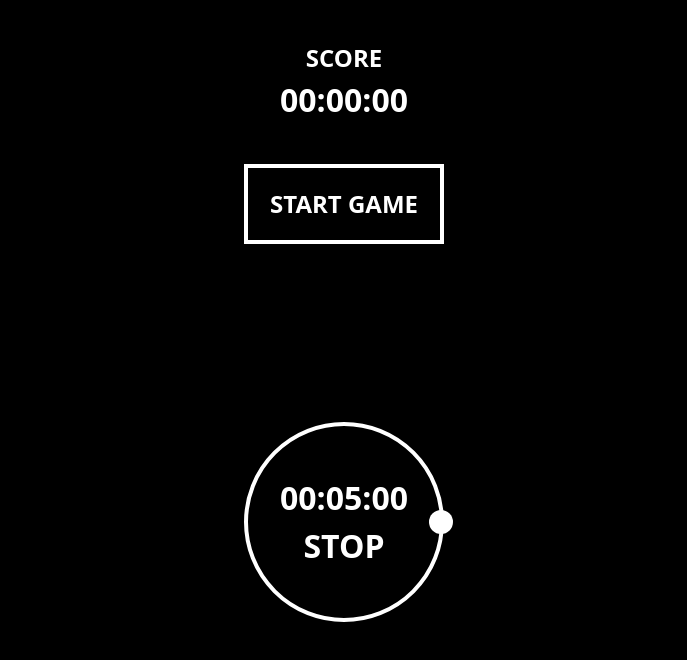
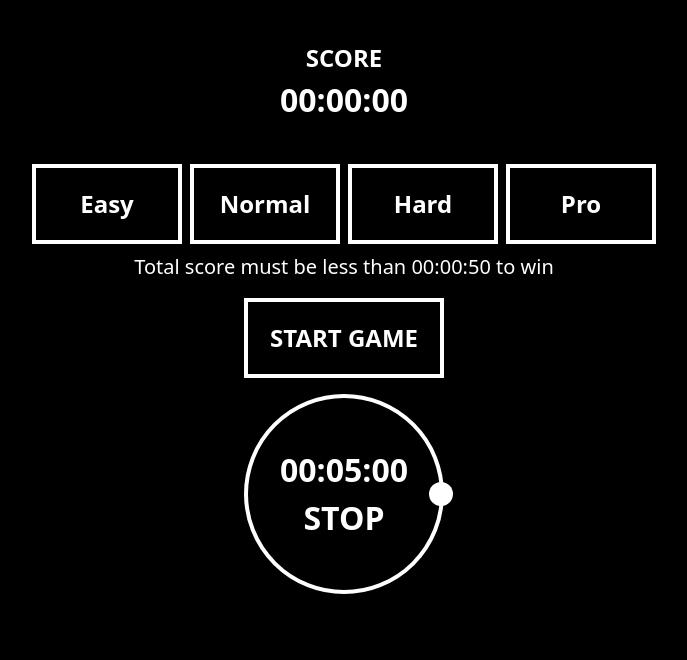
Before and after one commit to Fede2797/timers-game, a React (Vite) app: page / in a window 1280 px wide. Shown: the top 660 px of the page, without its empty margins (296-983 px from the left). Built offline with nearby package versions, Linux system fonts and the light colour scheme.

Commit message:
Fixed some bugs. Almost everything functional, missing winning and losing sign

```diff
--- a/src/App.tsx
+++ b/src/App.tsx
@@ -1,6 +1,6 @@
 import { Stopwatch } from "./Stopwatch"
-import { useState, useEffect } from 'react';
-import { GameState, WinCondition, Difficulty } from "./types";
+import { useState, useEffect, useRef } from 'react';
+import { GameState, WinCondition, Difficulty, ClocksTimers } from './types';
 
 
 function App() {
@@ -9,8 +9,12 @@ function App() {
   const [residualTime, setResidualTime] = useState(0);
   const [difficulty, setDifficulty] = useState(Difficulty.Easy);
   const [timersRunning, setTimersRunning] = useState(1);
+  const [clocksTimers, setClocksTimers] = useState(ClocksTimers.Easy);
+
+  const winCondition = useRef(WinCondition.Easy);
 
   const startGame = () => {
+    setResidualTime(0)
 
     switch (difficulty) {
       case Difficulty.Easy:
@@ -29,36 +33,50 @@ function App() {
         break;
     }
 
-    setResidualTime(0)
     setGameState(GameState.Running)
   }
 
   const defineWinner = () => {
-    (residualTime <= WinCondition.Easy)
+    (residualTime <= winCondition.current)
       ? setGameState(GameState.Win)
       : setGameState(GameState.Lose)
   }
 
   useEffect(() => {
-    if (timersRunning !== 0) return;
+    if (timersRunning === 0) defineWinner();
+  }, [timersRunning])
+
+
+  // TODO: Cuando programe los botones para cambiar la dificultad, deshabilitarlos si gameState === GameState.Running
+  useEffect(() => {
 
     switch (difficulty) {
       case Difficulty.Easy:
-        defineWinner();
+        setTimersRunning(1);
+        winCondition.current = WinCondition.Easy;
+        setClocksTimers(ClocksTimers.Easy)
         break;
       case Difficulty.Normal:
-        defineWinner();
+        setTimersRunning(2);
+        winCondition.current = WinCondition.Normal;
+        setClocksTimers(ClocksTimers.Normal)
         break;
       case Difficulty.Hard:
-        defineWinner();
+        setTimersRunning(3);
+        winCondition.current = WinCondition.Hard;
+        setClocksTimers(ClocksTimers.Hard)
         break;
       case Difficulty.Pro:
-        defineWinner();
+        setTimersRunning(4);
+        winCondition.current = WinCondition.Pro;
+        setClocksTimers(ClocksTimers.Pro)
         break;
       default:
         break;
     }
-  }, [timersRunning])
+
+  }, [difficulty])
+
 
 
   return (
@@ -72,14 +90,60 @@ function App() {
         <span>{("0" + ((residualTime / 10) % 100)).slice(-2)}</span>
       </div>
 
+      {/* Difficulty buttons */}
+      <div className="mt-4 flex gap-2 text-white font-semibold text-[15px] md:text-[24px] md:mt-10 uppercase">
+        <button
+          className="w-[60px] h-[40px] md:w-[150px] md:h-[80px] border-4 border-white"
+          disabled={ gameState === GameState.Running ? true : false }
+          onClick={() => setDifficulty(Difficulty.Easy)}
+        >
+          <span>Easy</span>
+        </button>
+        <button
+          className="w-[70px] h-[40px] md:w-[150px] md:h-[80px] border-4 border-white"
+          disabled={ gameState === GameState.Running ? true : false }
+          onClick={() => setDifficulty(Difficulty.Normal)}
+        >
+          <span>Normal</span>
+        </button>
+        <button
+          className="w-[60px] h-[40px] md:w-[150px] md:h-[80px] border-4 border-white"
+          disabled={ gameState === GameState.Running ? true : false }
+          onClick={() => setDifficulty(Difficulty.Hard)}
+        >
+          <span>Hard</span>
+        </button>
+        <button
+          className="w-[60px] h-[40px] md:w-[150px] md:h-[80px] border-4 border-white"
+          disabled={ gameState === GameState.Running ? true : false }
+          onClick={() => setDifficulty(Difficulty.Pro)}
+        >
+          <span>Pro</span>
+        </button>
+      </div>
+
+      <div className="mt-2 mb-4 text-white text-[15px] md:text-[20px]">
+        <span>Total score must be less than
+        <span> 00:</span>
+        <span>{("0" + Math.floor((winCondition.current / 1000) % 60)).slice(-2)}:</span>
+        <span>{("0" + ((winCondition.current / 10) % 100)).slice(-2)} </span>
+         to win</span>
+      </div>
+
       <button
-        className="w-[200px] h-[80px] mt-10 text-[24px] text-white font-semibold border-4 border-white"
+        className="w-[150px] h-[60px] md:w-[200px] md:h-[80px] mb-4 text-[20px] md:text-[24px] text-white font-semibold border-4 border-white"
         onClick={() => startGame()}
       >
         <span>START GAME</span>
       </button>
 
-      <Stopwatch timerTime={5000} residualTime={residualTime} setResidualTime={setResidualTime} gameState={gameState} setGameState={setGameState} timersRunning={timersRunning} setTimersRunning={setTimersRunning}/>
+      <div className="grid grid-cols-2 gap-10">
+        {
+          clocksTimers.map( time => (
+            <Stopwatch key={time} timerTime={time} residualTime={residualTime} setResidualTime={setResidualTime} gameState={gameState} setGameState={setGameState} timersRunning={timersRunning} setTimersRunning={setTimersRunning} difficulty={difficulty}/>
+          ))
+        }
+      </div>
     </div>
   )
 }
--- a/src/Stopwatch.tsx
+++ b/src/Stopwatch.tsx
@@ -1,5 +1,5 @@
-import { useEffect, useState } from "react";
-import { GameState } from "./types";
+import { useEffect, useState, useRef } from 'react';
+import { GameState, Difficulty } from './types';
 
 interface stopWatchProps {
   timerTime: number;
@@ -9,13 +9,43 @@ interface stopWatchProps {
   setGameState: (s: GameState) => void;
   timersRunning: number;
   setTimersRunning: (n: number) => void;
+  difficulty: Difficulty;
 }
 
-export const Stopwatch = ({timerTime, residualTime, setResidualTime, gameState, setGameState, timersRunning, setTimersRunning}: stopWatchProps) => {
+export const Stopwatch = ({timerTime, residualTime, setResidualTime, gameState, setGameState, timersRunning, setTimersRunning, difficulty}: stopWatchProps) => {
 
   const [time, setTime] = useState(timerTime);
   const [running, setRunning] = useState(false);
   const [animationKey, setAnimationKey] = useState(0);
+
+  const timerAnimation = useRef('animate-[timer_5s_linear_both]');
+  const colSpanCondition = useRef((difficulty === Difficulty.Easy || difficulty === Difficulty.Hard) && timerTime === 5000);
+
+  useEffect(() => {
+    colSpanCondition.current = ((difficulty === Difficulty.Easy || difficulty === Difficulty.Hard) && timerTime === 5000);
+    console.log(colSpanCondition.current);
+  }, [difficulty])
+
+
+  useEffect(() => {
+    switch (timerTime) {
+      case 5000:
+        timerAnimation.current = 'animate-[timer_5s_linear_both]'
+        break;
+      case 6000:
+        timerAnimation.current = 'animate-[timer_6s_linear_both]'
+        break;
+      case 7000:
+        timerAnimation.current = 'animate-[timer_7s_linear_both]'
+        break;
+      case 8000:
+        timerAnimation.current = 'animate-[timer_8s_linear_both]'
+        break;
+
+      default:
+        break;
+    }
+  }, [timerTime])
 
   useEffect(() => {
     let interval: any;
@@ -28,6 +58,11 @@ export const Stopwatch = ({timerTime, residualTime, setResidualTime, gameState,
     }
     return () => clearInterval(interval);
   }, [running]);
+
+  useEffect(() => {
+    if (gameState !== GameState.Running) setRunning(false)
+  }, [gameState])
+
 
   useEffect(() => {
     if ( time > 0 ) return;
@@ -45,7 +80,6 @@ export const Stopwatch = ({timerTime, residualTime, setResidualTime, gameState,
 
   }, [gameState])
 
-
   const stopTimer = () => {
     if (time === 0 || gameState !== GameState.Running || !running) return;
     setRunning(false)
@@ -59,12 +93,12 @@ export const Stopwatch = ({timerTime, residualTime, setResidualTime, gameState,
 
   return (
     <div
-      className="relative w-[200px] h-[200px] m-auto flex flex-col justify-center items-center border-4 border-white rounded-full text-[32px] text-white font-semibold "
+      className={`relative w-[130px] h-[130px]  m-auto flex flex-col justify-center items-center border-4 border-white rounded-full text-[20px] text-white font-semibold ${ colSpanCondition.current ? 'col-span-2' : '' } md:w-[200px] md:h-[200px] md:text-[32px]`}
       onClick={() => stopTimer()}
     >
-      {/* White ball */}
-      <div key={animationKey} className={`absolute right-[-4px] top-[-4px] w-[200px] h-[200px] after:absolute after:w-6 after:h-6 after:bg-white after:rounded-full after:right-[-9px] after:top-[88px] ${ running ? ' animate-timer' : 'animate-timer pause'}`}></div>
-      <div className="min-w-[125px]">
+      {/* White rolling ball */}
+      <div key={animationKey} className={`absolute right-[-4px] top-[-4px] w-[130px] h-[130px] aspect-[1/1] after:right-[-9px] after:top-[53px] md:w-[200px] md:h-[200px] after:absolute after:w-6 after:h-6 after:bg-white after:rounded-full md:after:right-[-9px] md:after:top-[88px] ${ running ? timerAnimation.current : timerAnimation.current + ' pause'}`}></div>
+      <div className="min-w-[78px] md:min-w-[125px]">
         <span>{("0" + Math.floor((time / 60000) % 60)).slice(-2)}:</span>
         <span>{("0" + Math.floor((time / 1000) % 60)).slice(-2)}:</span>
         <span>{("0" + ((time / 10) % 100)).slice(-2)}</span>
--- a/src/types.ts
+++ b/src/types.ts
@@ -1,7 +1,7 @@
 export enum GameState {
-   Win = 'W',
-   Lose = 'L',
-   Idle = 'I',
+   Win     = 'W',
+   Lose    = 'L',
+   Idle    = 'I',
    Running = 'R',
 }
 
@@ -18,3 +18,10 @@ export enum WinCondition {
     Hard   = 1000,
     Pro    = 1250,
 }
+
+export const ClocksTimers = {
+    Easy:   [5000],
+    Normal: [5000, 6000],
+    Hard:   [5000, 6000, 7000],
+    Pro:    [5000, 6000, 7000, 8000],
+};
--- a/tailwind.config.js
+++ b/tailwind.config.js
@@ -11,7 +11,7 @@ export default {
         }
       },
       animation: {
-        timer: 'timer 5s linear both'
+        timer: 'timer 5s linear both',
       }
     },
   },
```
